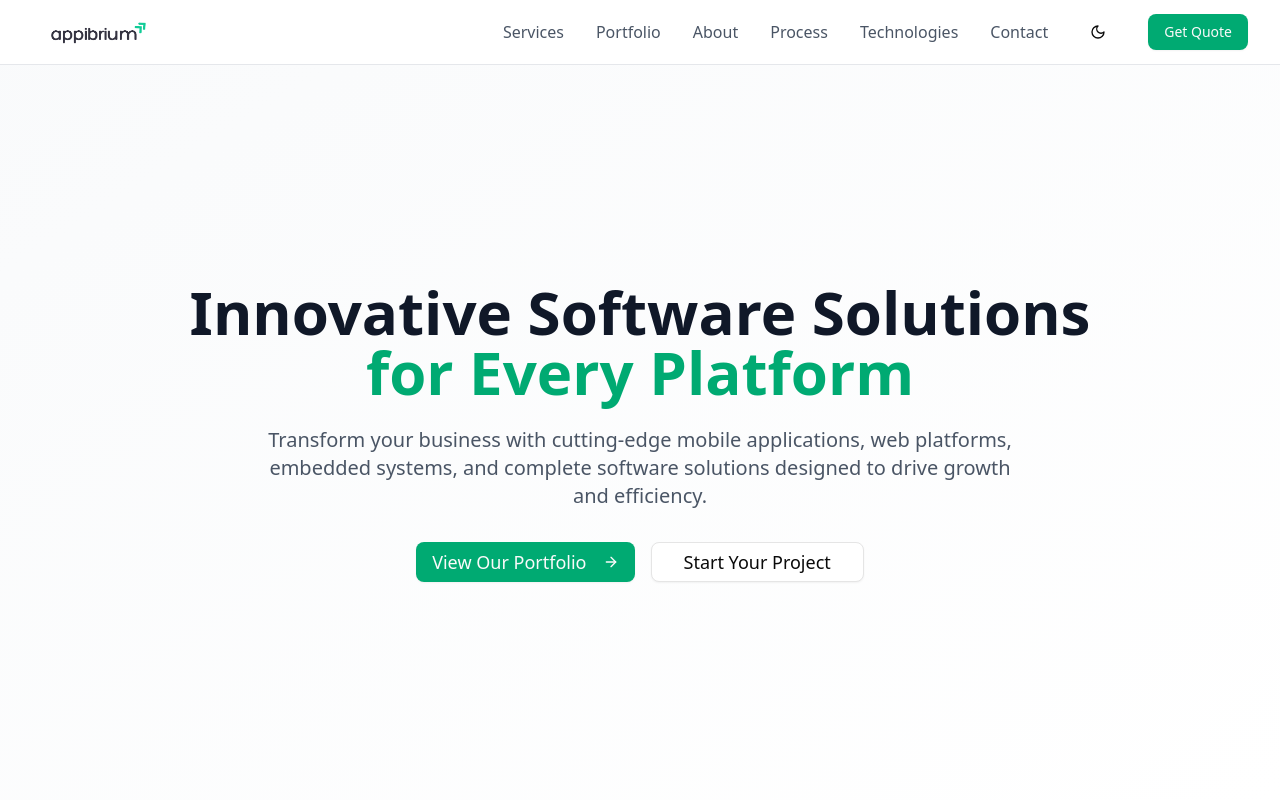
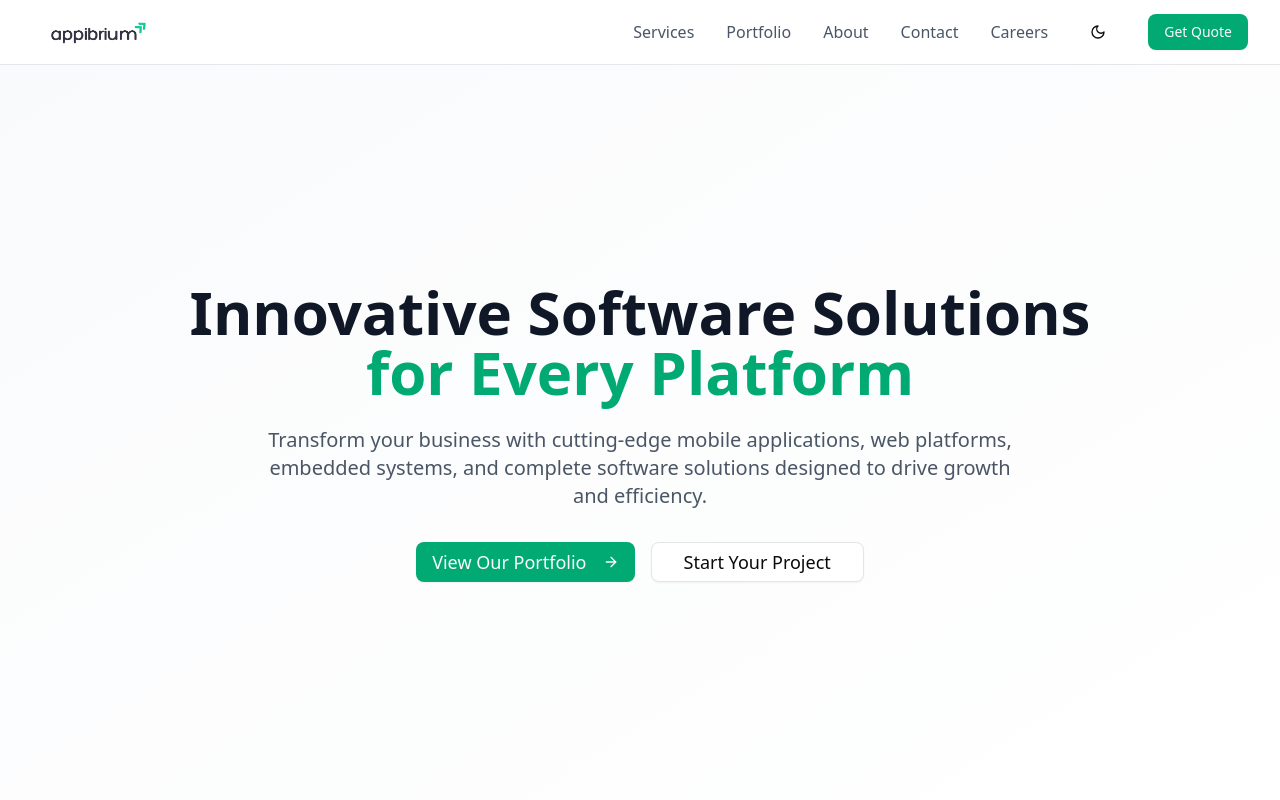
Before and after one commit to ratulhasanruhan/appibrium, a React (Vite) app: page / in a window 1280 px wide. Shown: the top 800 px of the page. Built offline with nearby package versions, Linux system fonts and the light colour scheme.

Commit message:
fised menus

```diff
--- a/src/App.jsx
+++ b/src/App.jsx
@@ -192,7 +192,7 @@ function App() {
 
             {/* Desktop Navigation */}
             <div className="hidden md:flex items-center space-x-8">
-              {['services', 'portfolio', 'about', 'process', 'technologies', 'contact'].map((item) => (
+              {['services', 'portfolio', 'about', 'contact'].map((item) => (
                 <button
                   key={item}
                   onClick={() => scrollToSection(item)}
@@ -205,6 +205,12 @@ function App() {
                   {item}
                 </button>
               ))}
+              <button
+                onClick={() => window.open('https://careers.appibrium.tech', '_blank')}
+                className="capitalize transition-colors text-gray-600 dark:text-gray-300 hover:text-primary"
+              >
+                Careers
+              </button>
               <Button onClick={toggleDarkMode} variant="ghost" size="sm">
                 {isDarkMode ? <Sun className="w-4 h-4" /> : <Moon className="w-4 h-4" />}
               </Button>
@@ -233,7 +239,7 @@ function App() {
         {isMenuOpen && (
           <div className="md:hidden bg-white dark:bg-gray-900 border-t border-gray-200 dark:border-700">
             <div className="px-4 py-2 space-y-2">
-              {['services', 'portfolio', 'about', 'process', 'technologies', 'contact'].map((item) => (
+              {['services', 'portfolio', 'about', 'contact'].map((item) => (
                 <button
                   key={item}
                   onClick={() => scrollToSection(item)}
@@ -242,6 +248,12 @@ function App() {
                   {item}
                 </button>
               ))}
+              <button
+                onClick={() => window.open('https://careers.appibrium.tech', '_blank')}
+                className="block w-full text-left px-3 py-2 capitalize text-gray-600 dark:text-gray-300 hover:text-primary hover:bg-gray-50 dark:hover:bg-gray-800 rounded-md"
+              >
+                Careers
+              </button>
             </div>
           </div>
         )}
```
